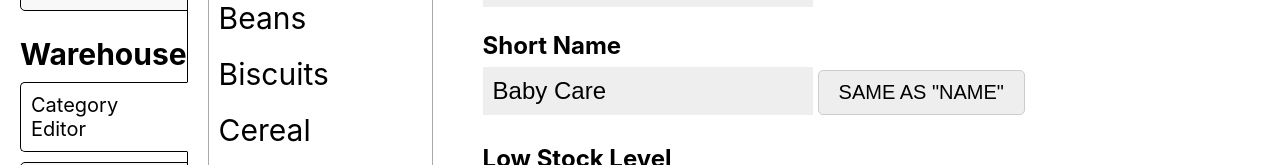
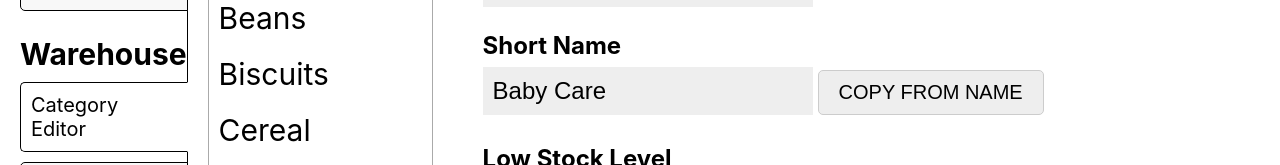
Before and after one commit to Kacper-Lubisz/TrayMaster, a React (Create React App) app: page /settings in a window 1280 px wide. Both pictures are taken after a click on the element "Category Editor". Shown: the part 199-364 px from the top of the page. Built offline with nearby package versions, Linux system fonts and the light colour scheme.

Commit message:
dialogs added

```diff
--- a/src/components/CategoryEditor.tsx
+++ b/src/components/CategoryEditor.tsx
@@ -1,5 +1,5 @@
 import React from "react";
-import {Dialog} from "../core/Dialog";
+import {Dialog, DialogButtons, DialogTitle} from "../core/Dialog";
 import {User} from "../core/Firebase";
 import {Category, Warehouse} from "../core/WarehouseModel";
 
@@ -51,7 +51,7 @@ export class CategoryEditor extends React.Component<CategoryEditorProps, Categor
      * @param cat
      */
     private selectCategory(cat: Category): void {
-        /*if (this.checkIfCatChanged()) {
+        if (this.checkIfCatChanged()) {
             this.props.openDialog({
                 closeOnDocumentClick: true,
                 dialog: (close: () => void) => {
@@ -61,9 +61,9 @@ export class CategoryEditor extends React.Component<CategoryEditorProps, Categor
                     />;
                 }
             });
-        } else {*/
+        } else {
             this.changeCategory(cat);
-
+        }
     }
 
     private changeCategory(cat: Category): void {
@@ -98,7 +98,8 @@ export class CategoryEditor extends React.Component<CategoryEditorProps, Categor
                 />
                 <button onClick={() => this.setState(state => ({
                     catShortName: state.catName
-                }))}>Same as "Name"</button>
+                }))}>Copy From Name
+                </button>
                 <h3>Low Stock Level</h3>
                 <input type="number"
                        min="0"
@@ -169,20 +170,16 @@ export class CategoryEditor extends React.Component<CategoryEditorProps, Categor
      */
     private saveCategory(): void {
         if (this.state.catName === "") {
-            return;
-        } else if (this.state.catSelected) {
-            /*if (this.props.categories.filter(cat => this.state.catName.includes(cat.name)) &&
-                this.props.warehouse.getCategoryID(this.state.catSelected) !== this.state.catID) {
             this.props.openDialog({
                 closeOnDocumentClick: true,
                 dialog: (close: () => void) => {
                     return <EditCategoryDialog
                         onDiscard={close}
-                            message="Category Already Exists"
+                        message="Please Enter a Category Name"
                     />;
                 }
             });
-            } else {*/
+        } else if (this.state.catSelected) {
             const editedCat = {
                 index: this.state.catSelected.index,
                 name: this.state.catName,
@@ -295,7 +292,7 @@ export class CategoryEditor extends React.Component<CategoryEditorProps, Categor
     }
 }
 
-/*interface EditCategoryDialogProps {
+interface EditCategoryDialogProps {
     onDiscard: () => void;
     message: string;
 }
@@ -303,7 +300,7 @@ export class CategoryEditor extends React.Component<CategoryEditorProps, Categor
 /**
  *Dialog to notify user of something
  */
-/*class EditCategoryDialog extends React.Component<EditCategoryDialogProps, any> {
+class EditCategoryDialog extends React.Component<EditCategoryDialogProps, any> {
 
     render(): React.ReactElement {
         return <>
@@ -320,4 +317,3 @@ export class CategoryEditor extends React.Component<CategoryEditorProps, Categor
         </>;
     }
 }
-*/
--- a/src/core/App.tsx
+++ b/src/core/App.tsx
@@ -235,6 +235,7 @@ class App extends React.Component<unknown, AppState> {
      * @param dialog The dialog to be displayed
      */
     private openDialog(dialog: Dialog): void {
+        console.log("opening dialog");
         this.setState(state => ({
             ...state,
             dialog: {
--- a/src/pages/SettingsPage.tsx
+++ b/src/pages/SettingsPage.tsx
@@ -43,7 +43,7 @@ class SettingsPage extends React.Component<RouteComponentProps & SettingsProps,
             />;
         } else if (this.state.currentTab === "cat-edit") {
             return <CategoryEditor
-                openDialog={() => this.props.openDialog.bind(this)}
+                openDialog={this.props.openDialog}
                 categories={this.props.warehouse.categories}
                 user={this.props.user}
                 warehouse={this.props.warehouse}
```
Lines whose indentation alone changed are shown as unchanged.
